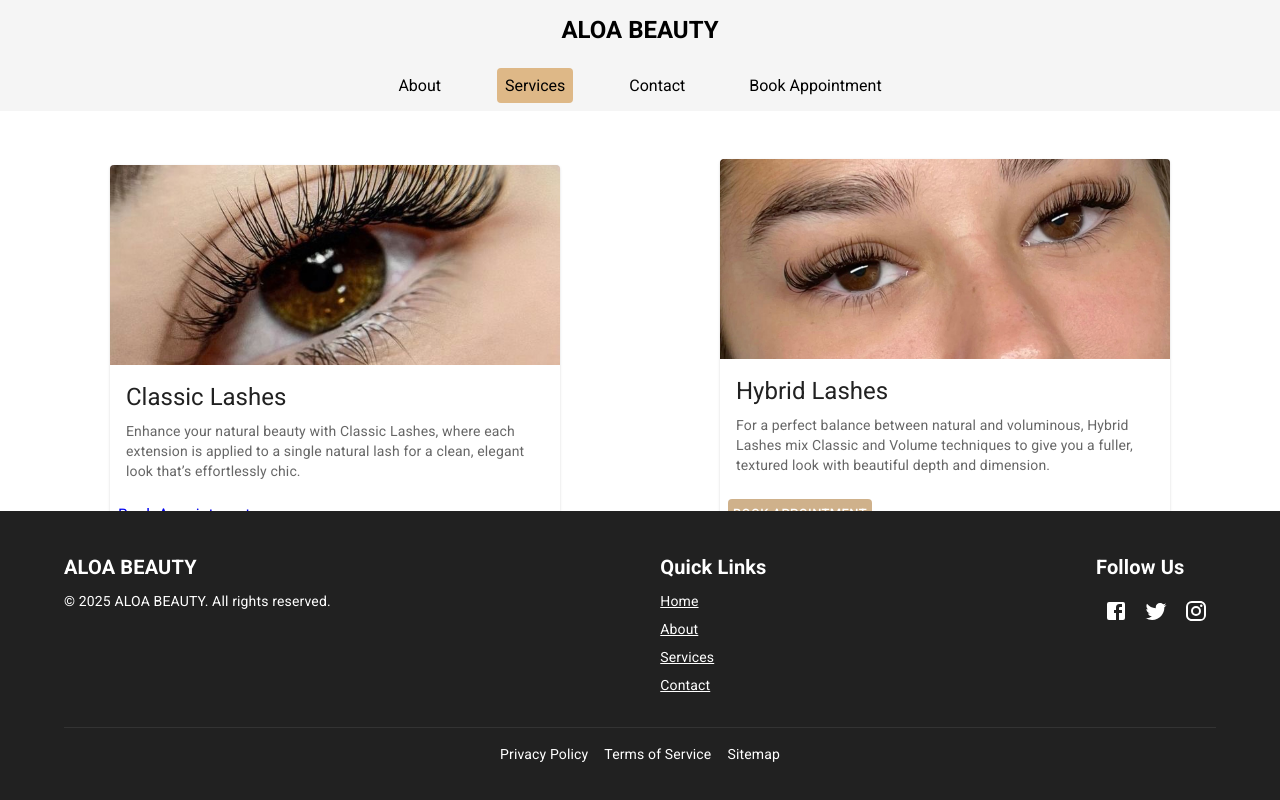
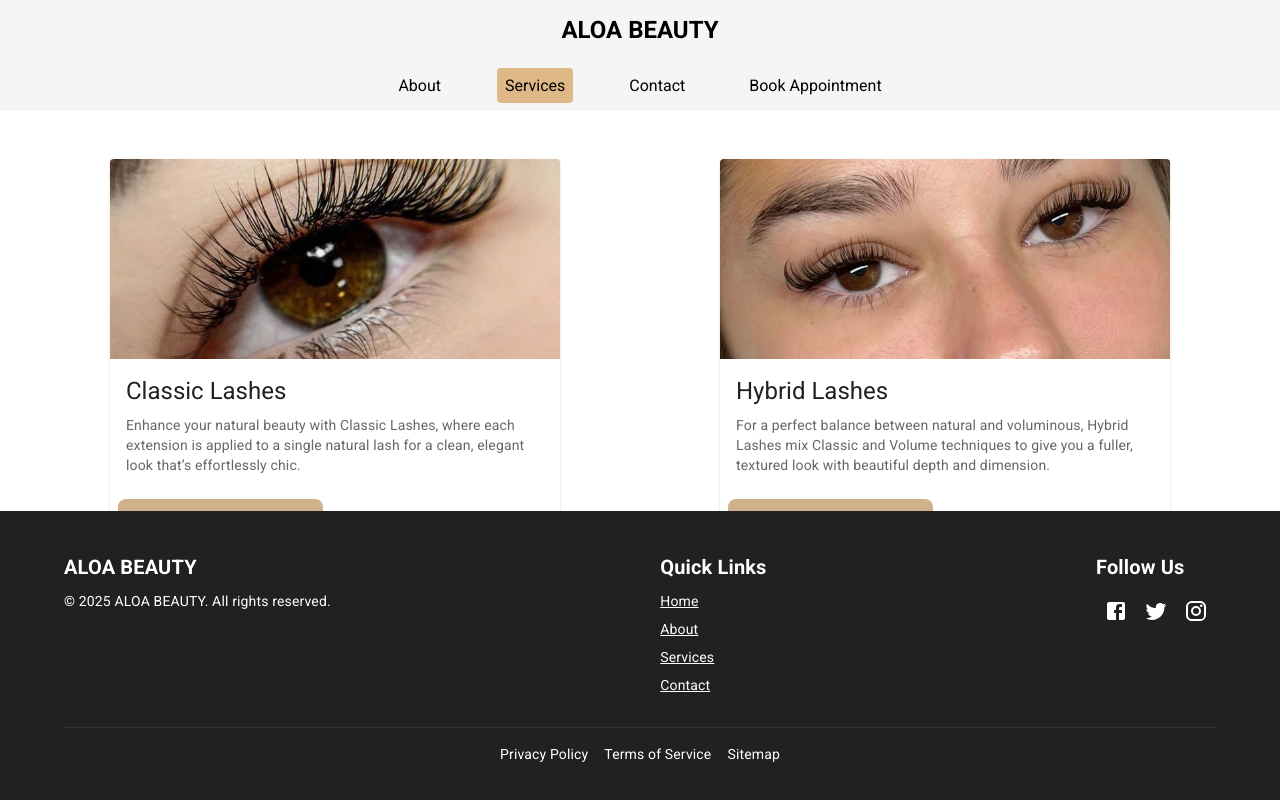
Before and after one commit to AngelBarillas/ori-project, a React (Vite) app: page /services in a window 1280 px wide. Shown: the top 800 px of the page. Built offline with nearby package versions, Linux system fonts and the light colour scheme.

Commit message:
services button bug fix

```diff
--- a/src/components/Hero/BookAptBtn.styles.js
+++ b/src/components/Hero/BookAptBtn.styles.js
@@ -29,16 +29,12 @@ export const StyledBookAptBtn = styled(Link)`
   text-decoration: none;
   color: white;
   padding: 1rem;
-  margin-top: 8rem;
   display: inline-block;
   outline: 0;
   border: 0;
   cursor: pointer;
   border-radius: 8px;
   padding: 14px 24px 16px;
-  font-size: 25px;
-  font-weight: 700;
-  line-height: 1;
   transition: transform 200ms, background 200ms;
   color: white;
   box-shadow: 0 0 0 0px white inset;
--- a/src/components/Hero/Hero.jsx
+++ b/src/components/Hero/Hero.jsx
@@ -17,6 +17,7 @@ const Hero = () => {
         >
           Welcome to the Magic of Beauty Transformation.
         </StyledHeroMessage>
+
         <StyledHeroMessage
           variant="h6"
           sx={{
@@ -31,7 +32,7 @@ const Hero = () => {
           "Wake Up Beautiful Every Day" Effortless, luxurious lashes designed to
           make you feel amazing. Book your appointment and transform your look.
         </StyledHeroMessage>
-        <StyledBookAptBtn to="/Bookingpage" variant="contained">
+        <StyledBookAptBtn variant="contained" to="/Bookingpage">
           SEE AVAILABLE DATES
         </StyledBookAptBtn>
       </StyledHeroContainer>
--- a/src/pages/Services.jsx
+++ b/src/pages/Services.jsx
@@ -13,7 +13,9 @@ import volumeImage from "/src/assets/volumelashes.jpg";
 import wispyImage from "/src/assets/wispylashes.jpg";
 import liftImage from "/src/assets/lashlift.jpg";
 import browImage from "/src/assets/browlamination.jpg";
+import { StyledBookAptBtn } from "/src/components/Hero/BookAptBtn.styles.js";
 import { Link } from "react-router-dom";
+
 const Services = () => {
   return (
     <>
@@ -46,16 +48,15 @@ const Services = () => {
               </CardContent>
             </CardActionArea>
             <CardActions>
-              <Link
+              <StyledBookAptBtn
+                variant="contained"
                 to="/Bookingpage"
-                size="small"
                 sx={{
-                  color: "white",
-                  backgroundColor: "rgb(187, 145, 90, 0.7)",
+                  fontWeight: "bold",
                 }}
               >
-                Book Appointment
-              </Link>
+                BOOK APPOINTMENT
+              </StyledBookAptBtn>
             </CardActions>
           </Card>
         </Grid>
@@ -80,16 +81,15 @@ const Services = () => {
               </CardContent>
             </CardActionArea>
             <CardActions>
-              <Button
-                href="/bookingpage"
-                size="small"
+              <StyledBookAptBtn
+                variant="contained"
+                to="/Bookingpage"
                 sx={{
-                  color: "white",
-                  backgroundColor: "rgb(187, 145, 90, 0.7)",
+                  fontWeight: "bold",
                 }}
               >
-                Book Appointment
-              </Button>
+                BOOK APPOINTMENT
+              </StyledBookAptBtn>
             </CardActions>
           </Card>
         </Grid>
@@ -120,16 +120,15 @@ const Services = () => {
               </CardContent>
             </CardActionArea>
             <CardActions>
-              <Button
-                href="/Bookingpage"
-                size="small"
+              <StyledBookAptBtn
+                variant="contained"
+                to="/Bookingpage"
                 sx={{
-                  color: "white",
-                  backgroundColor: "rgb(187, 145, 90, 0.7)",
+                  fontWeight: "bold",
                 }}
               >
-                Book Appointment
-              </Button>
+                BOOK APPOINTMENT
+              </StyledBookAptBtn>
             </CardActions>
           </Card>
         </Grid>
@@ -160,16 +159,15 @@ const Services = () => {
               </CardContent>
             </CardActionArea>
             <CardActions>
-              <Button
-                href="/Bookingpage"
-                size="small"
+              <StyledBookAptBtn
+                variant="contained"
+                to="/Bookingpage"
                 sx={{
-                  color: "white",
-                  backgroundColor: "rgb(187, 145, 90, 0.7)",
+                  fontWeight: "bold",
                 }}
               >
-                Book Appointment
-              </Button>
+                BOOK APPOINTMENT
+              </StyledBookAptBtn>
             </CardActions>
           </Card>
         </Grid>
@@ -199,16 +197,15 @@ const Services = () => {
               </CardContent>
             </CardActionArea>
             <CardActions>
-              <Button
-                href="/Bookingpage"
-                size="small"
+              <StyledBookAptBtn
+                variant="contained"
+                to="/Bookingpage"
                 sx={{
-                  color: "white",
-                  backgroundColor: "rgb(187, 145, 90, 0.7)",
+                  fontWeight: "bold",
                 }}
               >
-                Book Appointment
-              </Button>
+                BOOK APPOINTMENT
+              </StyledBookAptBtn>
             </CardActions>
           </Card>
         </Grid>
@@ -239,16 +236,15 @@ const Services = () => {
               </CardContent>
             </CardActionArea>
             <CardActions>
-              <Button
-                href="/Bookingpage"
-                size="small"
+              <StyledBookAptBtn
+                variant="contained"
+                to="/Bookingpage"
                 sx={{
-                  color: "white",
-                  backgroundColor: "rgb(187, 145, 90, 0.7)",
+                  fontWeight: "bold",
                 }}
               >
-                Book Appointment
-              </Button>
+                BOOK APPOINTMENT
+              </StyledBookAptBtn>
             </CardActions>
           </Card>
         </Grid>
```
